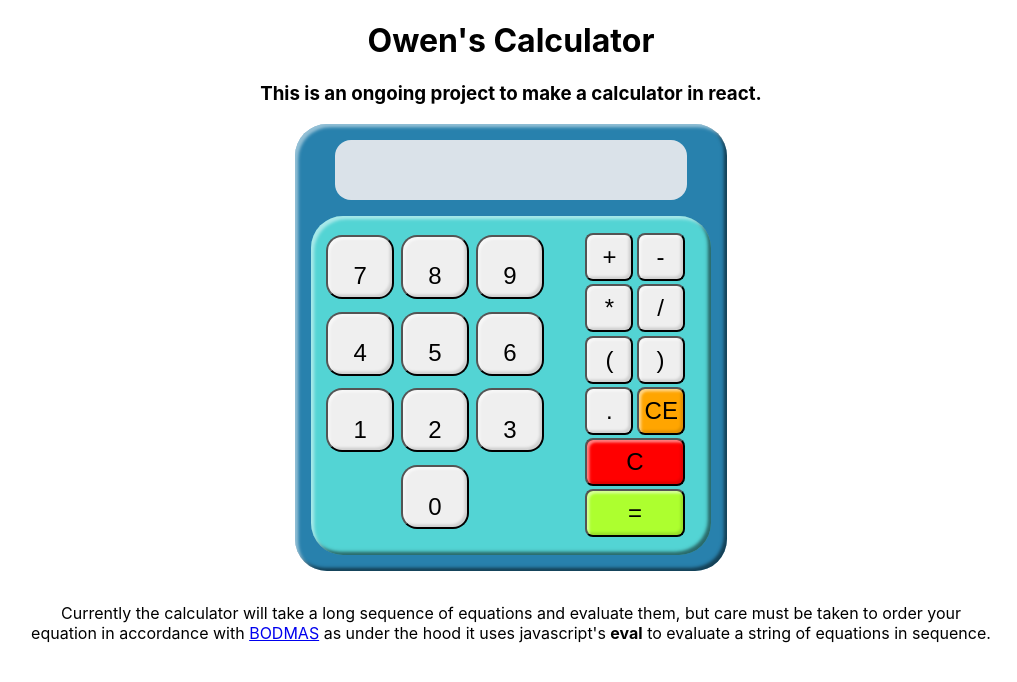
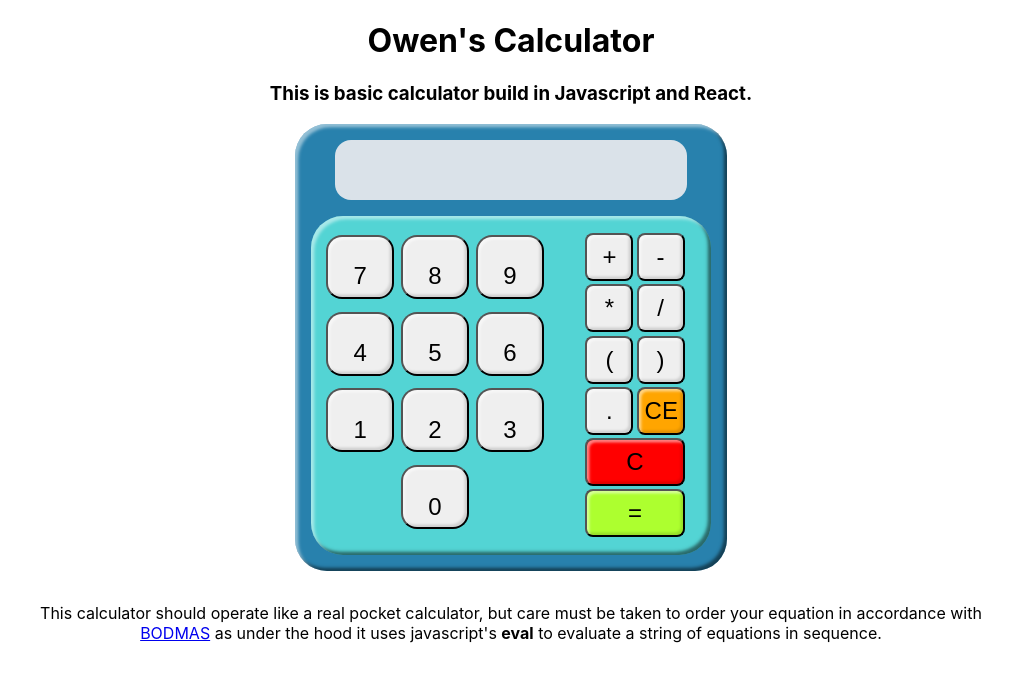
Before and after one commit to OwenPortfolio/react-calculator, a React (Create React App) app: page / in a window 1280 px wide. Shown: the top 682 px of the page, without its empty margins (129-1146 px from the left). Built offline with nearby package versions, Linux system fonts and the light colour scheme.

Commit message:
revise user instructions

```diff
--- a/src/App.js
+++ b/src/App.js
@@ -7,7 +7,7 @@ function App() {
     <div className="App">
       <Header/>
       <Grid/>
-      <p>Currently the calculator will take a long sequence of equations and evaluate them, but care must be taken to order your equation in accordance with <a href='https://en.wikipedia.org/wiki/Order_of_operations'>BODMAS</a> as under the hood it uses javascript's <b>eval</b> to evaluate a string of equations in sequence.</p>
+      <p>This calculator should operate like a real pocket calculator, but care must be taken to order your equation in accordance with <a href='https://en.wikipedia.org/wiki/Order_of_operations'>BODMAS</a> as under the hood it uses javascript's <b>eval</b> to evaluate a string of equations in sequence.</p>
     </div>
   );
 }
--- a/src/components/Header.jsx
+++ b/src/components/Header.jsx
@@ -2,7 +2,7 @@ const Header = () => {
     return (
         <>
         <h1>Owen's Calculator</h1>
-        <h3>This is an ongoing project to make a calculator in react.</h3>
+        <h3>This is basic calculator build in Javascript and React.</h3>
         </>
     )
 }
```
